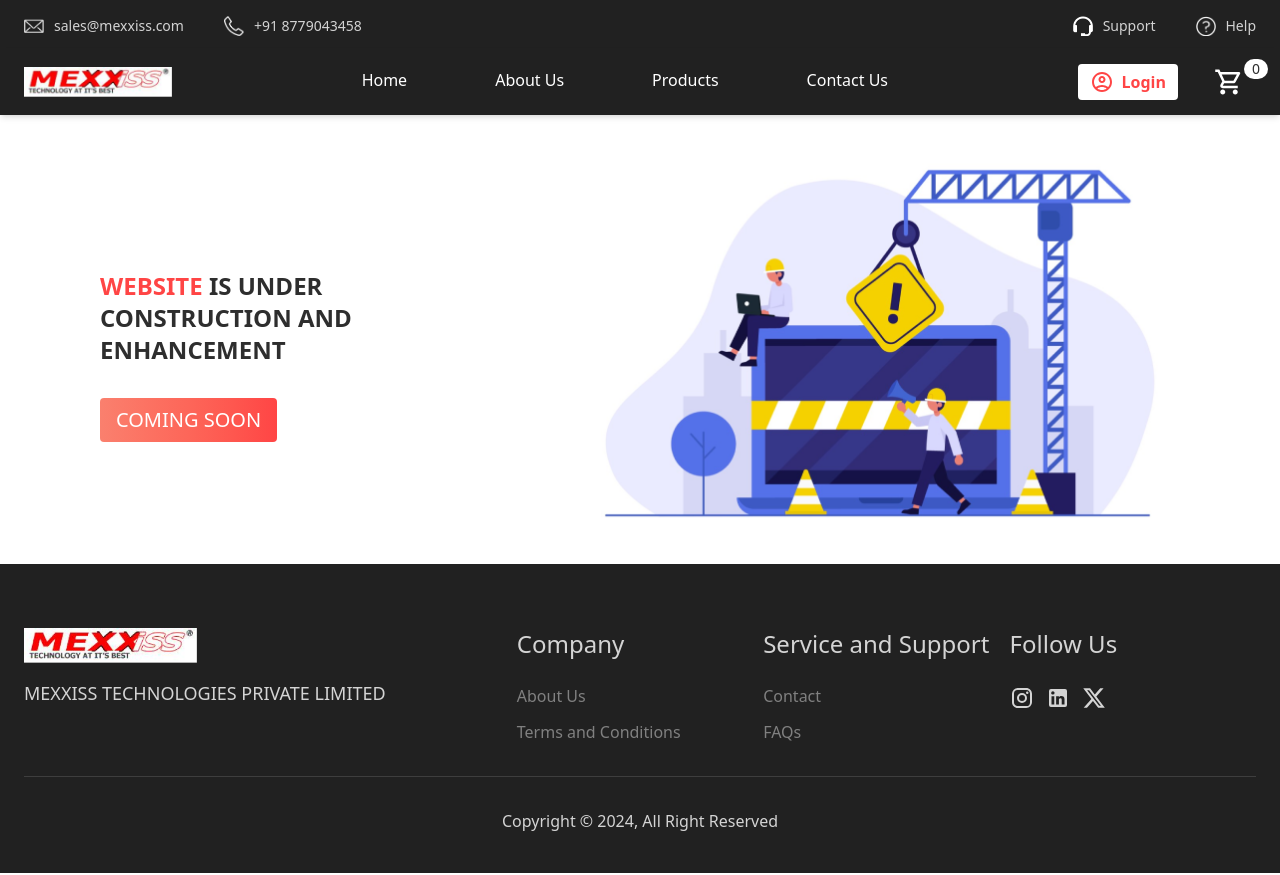
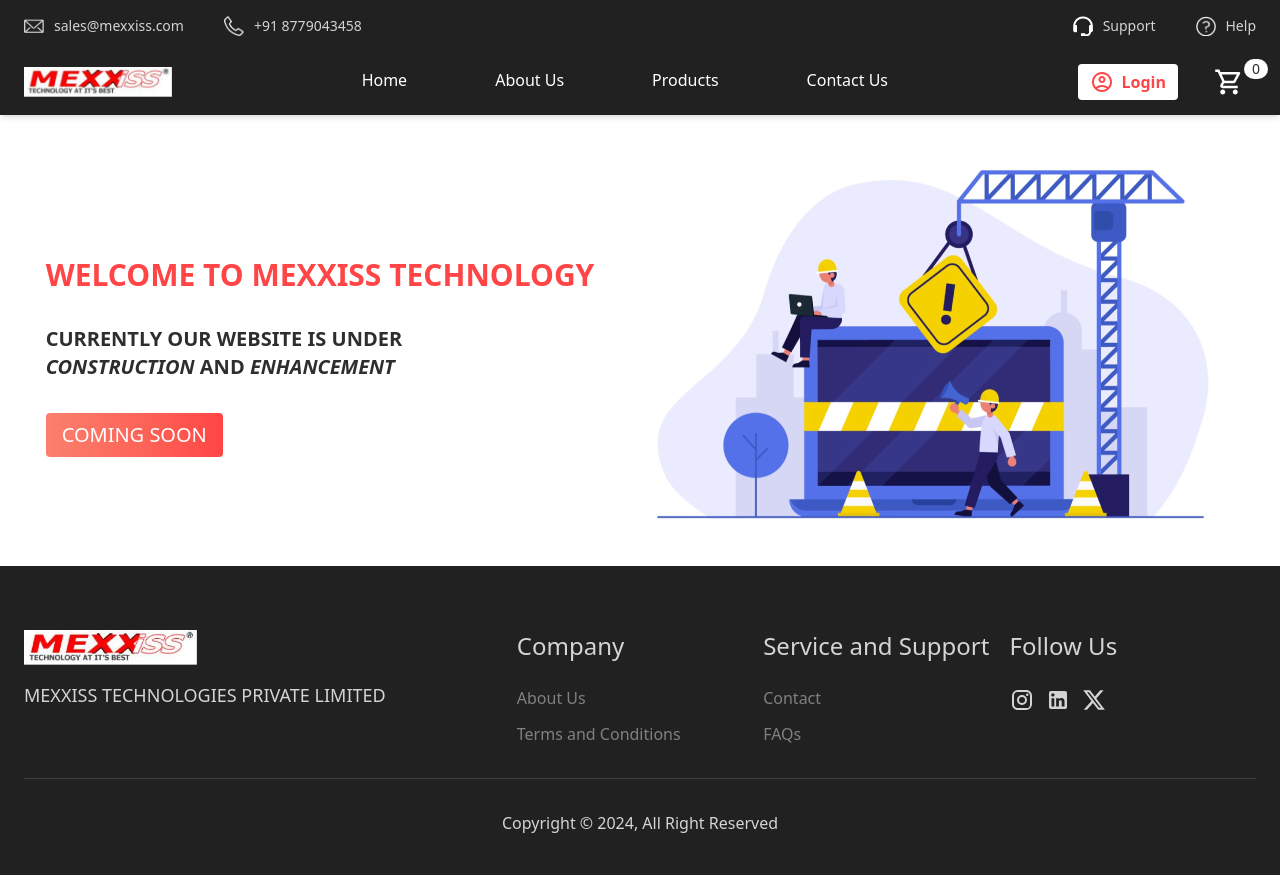
Before and after one commit to bhupinder-mexxiss/mexxiss-web, a React (Vite) app: page /about in a window 1280 px wide. Built offline with nearby package versions, Linux system fonts and the light colour scheme.

Commit message:
first commit

```diff
--- a/src/Pages/UnderConstruct.jsx
+++ b/src/Pages/UnderConstruct.jsx
@@ -5,14 +5,19 @@
 const UnderConstruct = () => {
   return (
     <div className="py-0 bg-white">
-        {/* <img src={img2} className="h-[600px] mx-auto" /> */}
+      {/* <img src={img2} className="h-[600px] mx-auto" /> */}
       <div className="container mx-auto">
-        <div className="flex items-center gap-10 justify-center max-w-[1080px] mx-auto">
+        <div className="flex items-center gap-10 justify-center max-w-[1280px] mx-auto">
           <div className="">
             {/* <p className="text-6xl text-primary font-bold">Oops!</p> */}
-            <p className="text-2xl word- text-text1 font-bold mt-8 uppercase">
-              <span className="text-primary">Website</span> is Under <br />{" "}
-              <span className="">Construction and Enhancement</span>
+            <p className="text-3xl font-bold mt-8 text-primary uppercase">Welcome to Mexxiss Technology</p>
+            <p className="text-xl text-text1 font-bold mt-8 ">
+              {/* <span className="text-primary">Website</span> is Under <br />{" "} */}
+              <span className=" uppercase">
+                Currently Our Website is Under <br />{" "}
+                <span className="italic">Construction</span> and
+                <span className="italic"> Enhancement{" "}</span>
+              </span>
             </p>
             <button className="rounded text-xl text-white font-medium mt-8 uppercase bg-red-gradient px-4 py-2">
               Coming Soon
```
